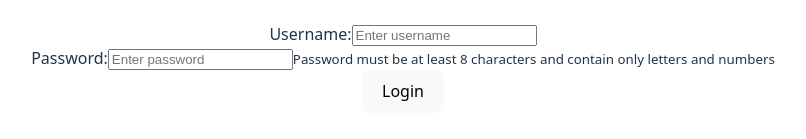
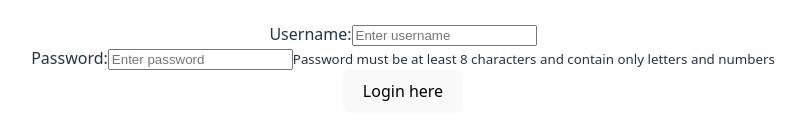
Before and after one commit to saif482/meticulous, a React (Vite) app: page / in a window 1280 px wide. Shown: the part 395-534 px from the top of the page, without its empty margins (237-1043 px from the left). Built offline with nearby package versions, Linux system fonts and the light colour scheme.

Commit message:
style: Update login button text in App component

```diff
--- a/src/App.tsx
+++ b/src/App.tsx
@@ -83,7 +83,7 @@ function App() {
           </div>
 
           <button type="submit" className="login-button">
-            Login
+            Login here
           </button>
         </form>
       </div>
```
